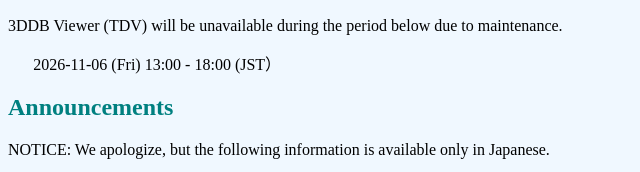
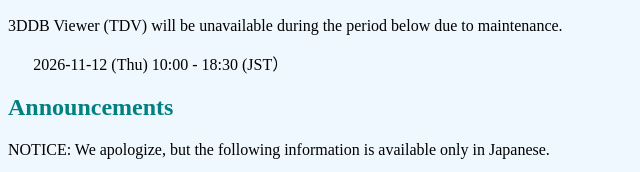
Before and after one commit to aistairc/aist3ddb-info, a plain HTML site: page docs/en/index.html in a window 1280 px wide. Shown: the part 251-423 px from the top of the page, 0-640 px from the left. Drawn offline with Linux system fonts and the light colour scheme.

Commit message:
update at 2026-11-10

```diff
--- a/docs/en/index.html
+++ b/docs/en/index.html
@@ -18,7 +18,7 @@
 
 <h2 id="mnt-info" class="heading">Maintenance information</h2>
 <p id="mnt-info">3DDB Viewer (TDV) will be unavailable during the period below due to maintenance.</p>
-<p id="mnt-period">2026-11-06 (Fri) 13:00 - 18:00 (JST）</p>
+<p id="mnt-period">2026-11-12 (Thu) 10:00 - 18:30 (JST）</p>
 
 <h2 id="news" class="heading">Announcements</h2>
 <p>NOTICE: We apologize, but the following information is available only in Japanese.</p>
```
Also changed, not shown: docs/index.html (+1 -1 lines).
